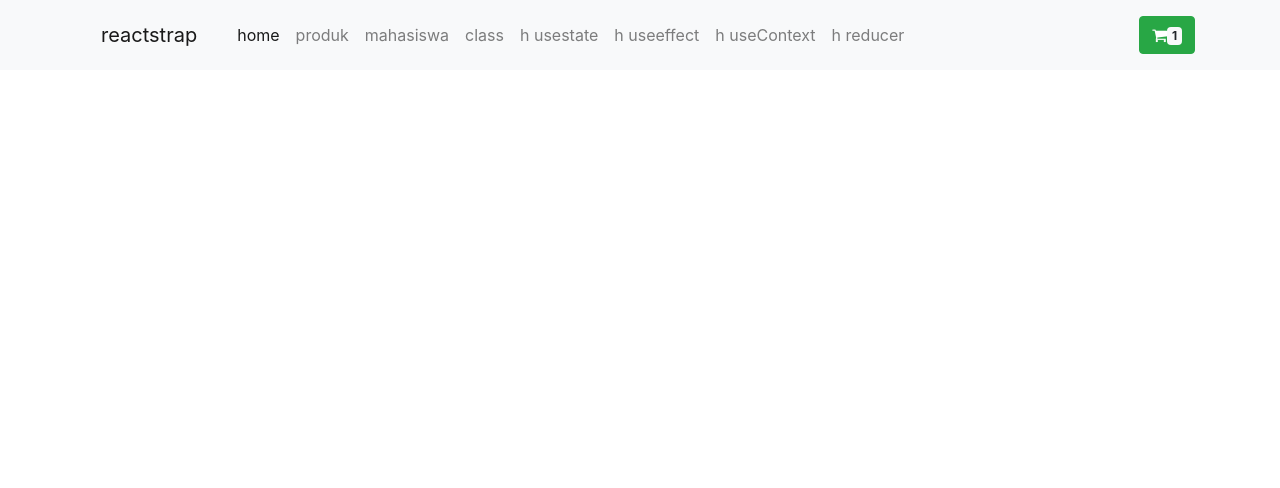
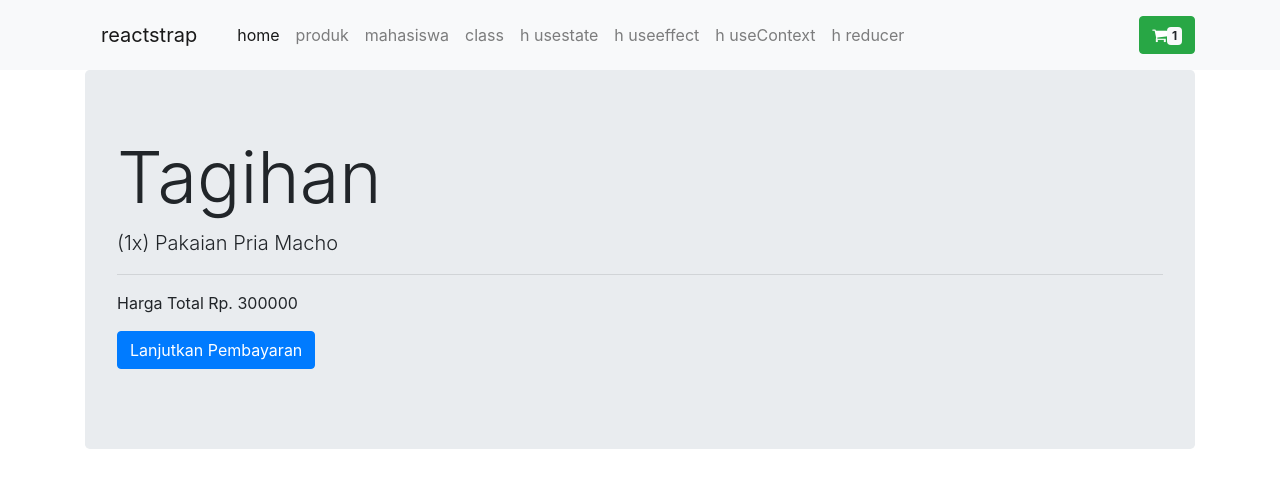
Before and after one commit to okriiza/learn-react-with-api, a React (Create React App) app: page /tagihan in a window 1280 px wide. Shown: the top 488 px of the page. Built offline with nearby package versions, Linux system fonts and the light colour scheme.

Commit message:
leanr hook use reducer + context

```diff
--- a/src/App.js
+++ b/src/App.js
@@ -11,17 +11,47 @@ import Claascom from "./hooks/class/claascom";
 import Funcom from "./hooks/functional/funcom";
 import Useeffect from "./hooks/functional/useeffect";
 import { CartContext } from "./CartContext";
-import { useState } from "react";
+import { createContext, useReducer, useState } from "react";
 import ProductCom from "./hooks/functional/productCom";
 import HookReducer from "./hooks/functional/HookReducer";
+import Tagihan from "./hooks/functional/Tagihan";
+
+export const keranjangContext = createContext()
+
+const initialState = {
+  jumlah: 1,
+  hargasatuan: 300000,
+  hargatotal: 300000
+};
+
+const reducer = (state, action) => {
+  switch (action.type) {
+    case "tambah":
+      return {
+        ...state,
+        jumlah: state.jumlah + 1,
+        hargatotal: state.hargasatuan + (state.hargasatuan * state.jumlah)
+      };
+    case "kurang":
+      return {
+        ...state,
+        jumlah: state.jumlah - 1,
+        hargatotal: (state.hargasatuan * state.jumlah) - state.hargasatuan
+      };
+    default:
+      return state;
+  }
+};
 
 const App = () => {
   const [value, setValue] = useState(1);
+  const [count, dispatch] = useReducer(reducer, initialState);
 
   return (
     <BrowserRouter>
       <CartContext.Provider value={{ value, setValue }}>
         <NavbarHome />
+        <keranjangContext.Provider value={{ keranjangState:count, keranjangDispatch: dispatch }}>
         <switch>
           <Route exact path="/" component={HeaderHome} />
           <Route exact path="/produk" component={ProdukHome} />
@@ -34,7 +64,9 @@ const App = () => {
           <Route exact path="/useeffect" component={Useeffect} />
           <Route exact path="/barang" component={ProductCom} />
           <Route exact path="/reducer" component={HookReducer} />
+          <Route exact path="/tagihan" component={Tagihan} />
         </switch>
+        </keranjangContext.Provider>
       </CartContext.Provider>
     </BrowserRouter>
   );
--- a/src/hooks/functional/HookReducer.js
+++ b/src/hooks/functional/HookReducer.js
@@ -1,33 +1,12 @@
-import React, { useReducer } from "react";
+import React, { useContext } from "react";
 import { Button, Card, CardImg, Col, Container, Row } from "reactstrap";
-
-const initialState = {
-  jumlah: 1,
-  hargasatuan: 300000,
-  hargatotal: 300000
-};
-
-const reducer = (state, action) => {
-  switch (action.type) {
-    case "tambah":
-      return {
-        ...state,
-        jumlah: state.jumlah + 1,
-        hargatotal: state.hargasatuan + (state.hargasatuan * state.jumlah)
-      };
-    case "kurang":
-      return {
-        ...state,
-        jumlah: state.jumlah - 1,
-        hargatotal: (state.hargasatuan * state.jumlah) - state.hargasatuan
-      };
-    default:
-      return state;
-  }
-};
+import {NavLink} from "react-router-dom"
+import { keranjangContext } from "../../App";
 
 export default function HookReducer() {
-  const [count, dispatch] = useReducer(reducer, initialState);
+
+  const countContex = useContext(keranjangContext)
+
   return (
     <Container>
       <Row className="mt-5">
@@ -44,23 +23,25 @@ export default function HookReducer() {
         <Col xs="6">
           <h2>Pakaian pria macho</h2>
           <p>Harga</p>
-          <h3>Rp. 300.000</h3>
+          <h3>Rp. {countContex.keranjangState.hargatotal }</h3>
           <Row>
             <Col>
               <Button
-                onClick={() => dispatch({ type: "kurang" })}
+                onClick={() => countContex.keranjangDispatch({ type: "kurang" })}
                 color="danger"
               >
                 -
               </Button>
-              <small className="p-4">{count.jumlah}</small>
-              <Button onClick={() => dispatch({ type: "tambah" })}>+</Button>
+              <small className="p-4">{countContex.keranjangState.jumlah}</small>
+              <Button onClick={() => countContex.keranjangDispatch({ type: "tambah" })}>+</Button>
             </Col>
           </Row>
           <br />
           <Button color="success" size="lg">
-            Rp. {count.hargatotal}
+            Rp. {countContex.keranjangState.hargatotal}
           </Button>
+          <hr />
+          <NavLink to="/tagihan">Tagihan Belanja</NavLink>
         </Col>
       </Row>
     </Container>
--- /dev/null
+++ b/src/hooks/functional/Tagihan.js
@@ -0,0 +1,21 @@
+import React, { useContext } from 'react'
+import { Button, Container, Jumbotron } from 'reactstrap'
+import { keranjangContext } from '../../App'
+
+export default function Tagihan() {
+  const countContex = useContext(keranjangContext)
+
+  return (
+    <Container>
+      <Jumbotron>
+        <h1 className="display-3">Tagihan</h1>
+        <p className="lead">({countContex.keranjangState.jumlah}x) Pakaian Pria Macho</p>
+        <hr className=""/>
+        <p>Harga Total Rp. {countContex.keranjangState.hargatotal}</p>
+        <p className="lead">
+          <Button color="primary">Lanjutkan Pembayaran</Button>
+        </p>
+      </Jumbotron>
+    </Container>
+  )
+}
```
